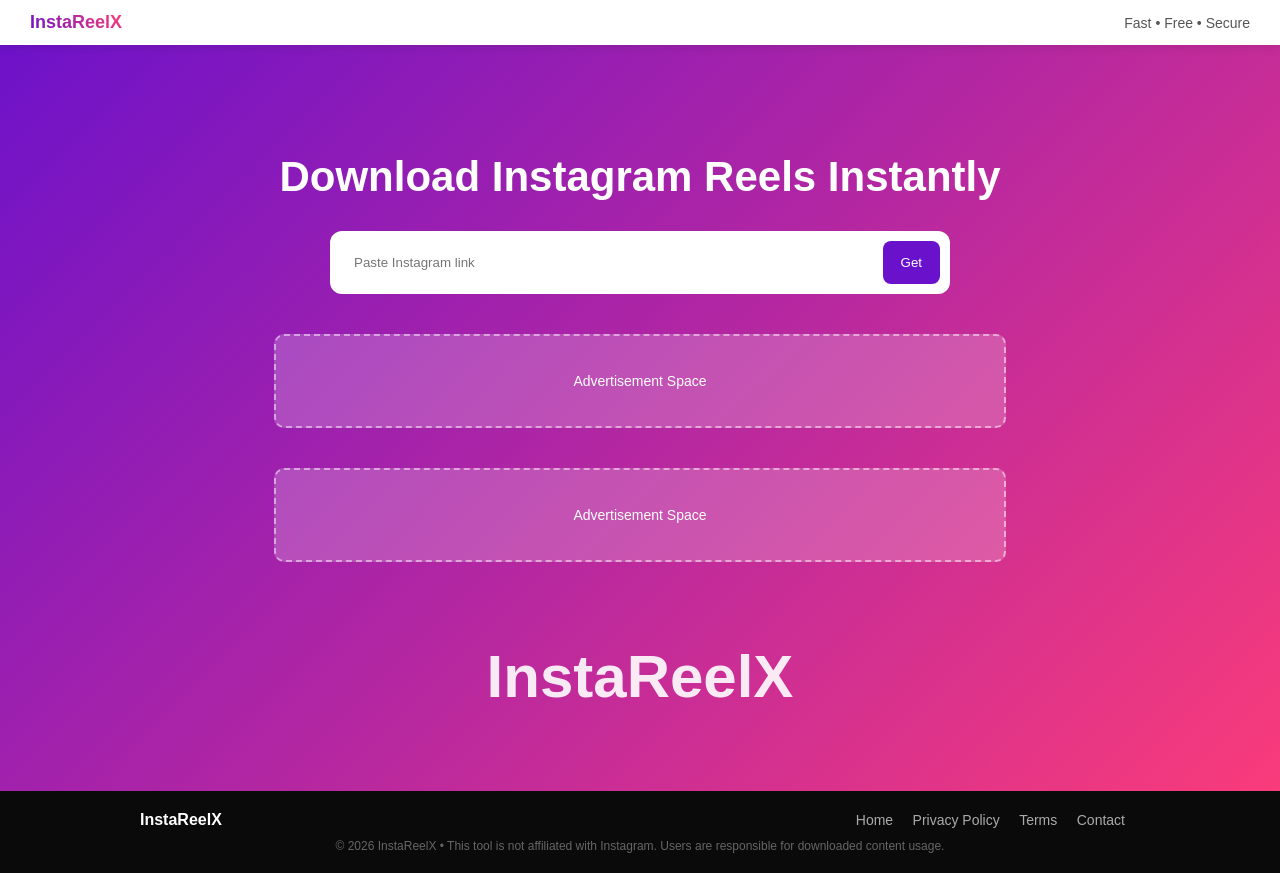
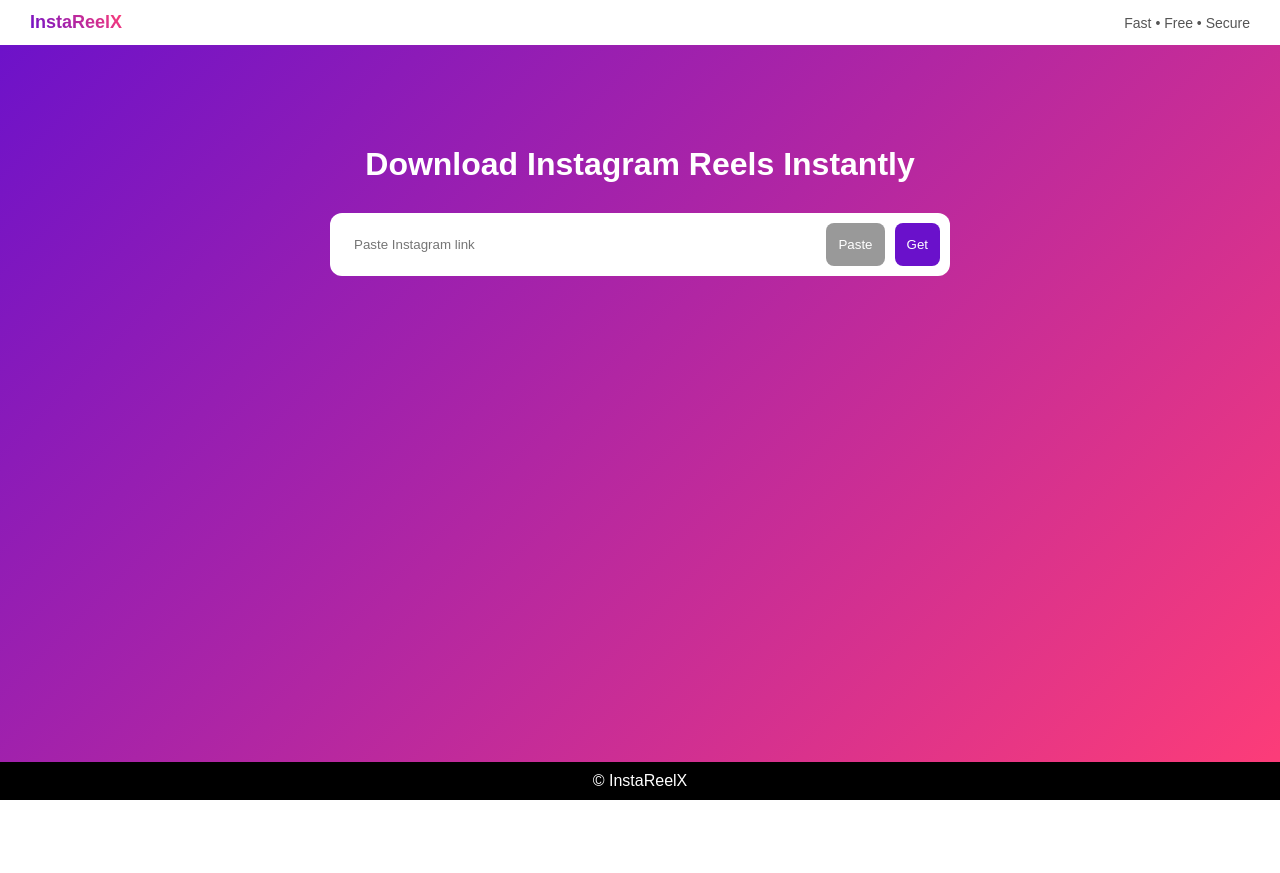
Before and after one commit to shikharyadav007/instareelx, a website: page index.html in a window 1280 px wide. After the commit the page ends 800 px from the top, so only its background shows below. Drawn offline with Linux system fonts and the light colour scheme.

Commit message:
final working UI

```diff
--- a/index.html
+++ b/index.html
@@ -23,7 +23,6 @@
   justify-content:space-between;
   align-items:center;
   padding:12px 30px;
-  box-shadow:0 2px 10px rgba(0,0,0,0.1);
 }
 
 .logo{
@@ -45,11 +44,6 @@
   padding:80px 20px;
 }
 
-h1{
-  font-size:42px;
-}
-
-/* INPUT BOX */
 .box{
   background:white;
   border-radius:12px;
@@ -65,187 +59,102 @@
   flex:1;
   padding:14px;
   border:none;
-  outline:none;
 }
 
 button{
-  padding:12px 18px;
+  padding:12px;
   border:none;
   cursor:pointer;
   border-radius:8px;
 }
 
-.get{
-  background:#6a11cb;
-  color:white;
-}
+.get{ background:#6a11cb;color:white; }
+.paste{ background:#999;color:white; }
 
 /* VIDEO */
 video{
   width:400px;
   max-width:90%;
   margin-top:20px;
-  border-radius:10px;
-}
-
-.download{
-  margin-top:10px;
-  background:#ff3d77;
-  color:white;
-}
-
-/* BIG LOGO */
-.big-logo{
-  font-size:60px;
-  font-weight:bold;
-  margin-top:80px;
-  opacity:0.9;
-}
-
-/* AD SPACE */
-.ad-box{
-  margin:40px auto;
-  width:728px;
-  max-width:90%;
-  height:90px;
-  background:rgba(255,255,255,0.2);
-  border:2px dashed rgba(255,255,255,0.5);
-  display:flex;
-  align-items:center;
-  justify-content:center;
-  font-size:14px;
-  border-radius:10px;
 }
 
 /* FOOTER */
 .footer{
-  background:#0a0a0a;
-  color:#aaa;
-  padding:20px 30px;
-}
-
-.footer-content{
-  display:flex;
-  justify-content:space-between;
-  flex-wrap:wrap;
-  gap:20px;
-  max-width:1000px;
-  margin:auto;
-}
-
-.footer-left{
-  font-weight:bold;
-  color:white;
-}
-
-.footer-links a{
-  color:#aaa;
-  text-decoration:none;
-  margin-right:15px;
-  font-size:14px;
-}
-
-.footer-links a:hover{
-  color:white;
-}
-
-.footer-bottom{
-  margin-top:10px;
-  font-size:12px;
-  color:#666;
+  background:#000;
+  padding:10px;
 }
 </style>
-
 </head>
 
 <body>
 
-<!-- HEADER -->
 <div class="header">
   <div class="logo">InstaReelX</div>
   <div class="header-right">Fast • Free • Secure</div>
 </div>
 
-<!-- HERO -->
 <div class="hero">
 
 <h1>Download Instagram Reels Instantly</h1>
 
 <div class="box">
   <input id="url" placeholder="Paste Instagram link">
+
+  <!-- 🔥 PASTE BUTTON -->
+  <button class="paste" onclick="pasteLink()">Paste</button>
+
   <button class="get" onclick="getVideo()">Get</button>
 </div>
-
-<!-- AD TOP -->
-<div class="ad-box">Advertisement Space</div>
 
 <div id="preview" style="display:none;">
   <video id="video" controls></video>
   <br>
-  <button class="download" onclick="downloadVideo()">Download</button>
-</div>
-
-<!-- AD MIDDLE -->
-<div class="ad-box">Advertisement Space</div>
-
-<!-- BIG LOGO -->
-<div class="big-logo">
-  InstaReelX
+  <button onclick="downloadVideo()">Download</button>
 </div>
 
 </div>
 
-<!-- FOOTER -->
-<div class="footer">
-
-  <div class="footer-content">
-
-    <div class="footer-left">
-      InstaReelX
-    </div>
-
-    <div class="footer-links">
-      <a href="#">Home</a>
-      <a href="#">Privacy Policy</a>
-      <a href="#">Terms</a>
-      <a href="#">Contact</a>
-    </div>
-
-  </div>
-
-  <div class="footer-bottom">
-    © 2026 InstaReelX • This tool is not affiliated with Instagram.
-    Users are responsible for downloaded content usage.
-  </div>
-
-</div>
+<div class="footer">© InstaReelX</div>
 
 <script>
-let currentUrl = "";
+let videoUrl = "";
 
-/* GET BUTTON FIXED */
-function getVideo(){
+/* PASTE */
+async function pasteLink(){
+  try{
+    const text = await navigator.clipboard.readText();
+    document.getElementById("url").value = text;
+  }catch{
+    alert("Clipboard allow karo");
+  }
+}
+
+/* GET VIDEO (API BASED) */
+async function getVideo(){
   const url = document.getElementById("url").value;
-  currentUrl = url;
 
   if(!url){
     alert("Link paste karo");
     return;
   }
 
-  // Preview show (direct)
-  document.getElementById("video").src = url;
-  document.getElementById("preview").style.display = "block";
+  try{
+    const res = await fetch("https://api.ryzendesu.vip/api/downloader/instagram?url="+encodeURIComponent(url));
+    const data = await res.json();
+
+    videoUrl = data.data[0].url;
+
+    document.getElementById("video").src = videoUrl;
+    document.getElementById("preview").style.display = "block";
+
+  }catch{
+    alert("Failed to fetch video");
+  }
 }
 
-/* DOWNLOAD WORKING */
+/* DOWNLOAD */
 function downloadVideo(){
-  if(!currentUrl){
-    alert("Pehle link paste karo");
-    return;
-  }
-
-  window.open("/download-file?url=" + encodeURIComponent(currentUrl));
+  window.open(videoUrl);
 }
 </script>
 
```
